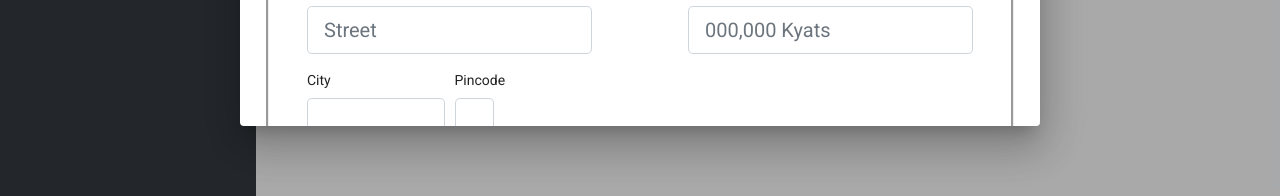
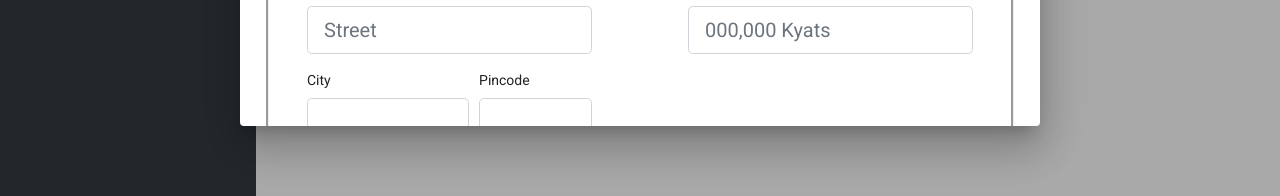
Before and after one commit to ethan166/hteiktan-employee-management-front-end, an Angular app: page /empList in a window 1280 px wide. Both pictures are taken after typing "Sample" into the empty fields and a click on the button "+ Add New Employee". Shown: the part 574-770 px from the top of the page. Built offline with nearby package versions, Linux system fonts and the light colour scheme; no server answers.

Commit message:
Fixed the pincode textbox size

```diff
--- a/src/app/add-employee/add-employee.component.html
+++ b/src/app/add-employee/add-employee.component.html
@@ -37,12 +37,12 @@
                         </div>
 
                         <div class="form-row">
-                            <div class="col-md-6">
+                            <div class="col-md-7">
                                 <label for="inputCity" class="signature-font fs-rem-1-5">City</label>
                                 <input type="text" class="form-control  form-control-lg signature-font" id="city" formControlName="city">
                             </div>
 
-                            <div class="col-md-2">
+                            <div class="col-md-5">
                                 <label for="inputZip" class="signature-font fs-rem-1-5">Pincode</label>
                                 <input type="text" class="form-control  form-control-lg signature-font" id="pincode" formControlName="pincode" >
                             </div>
```
